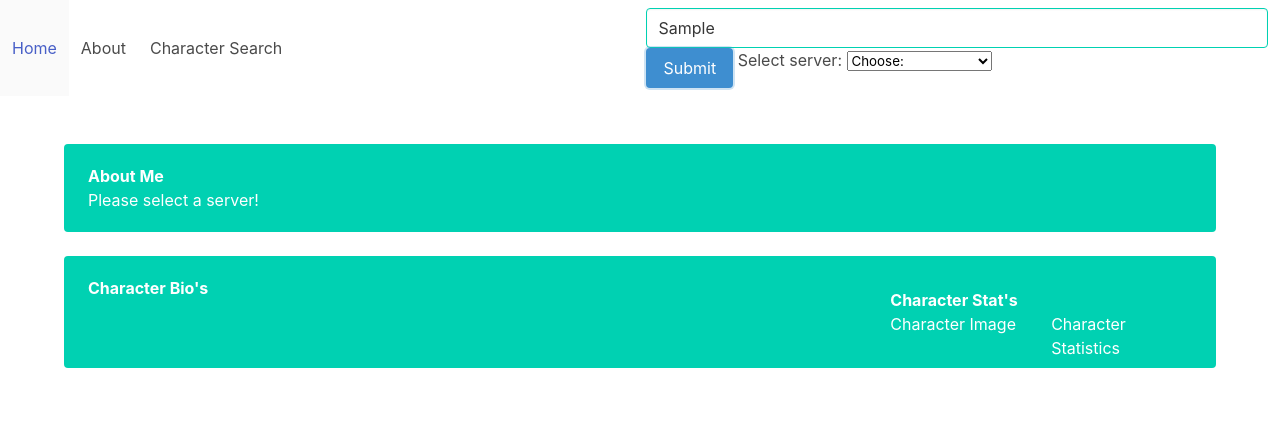
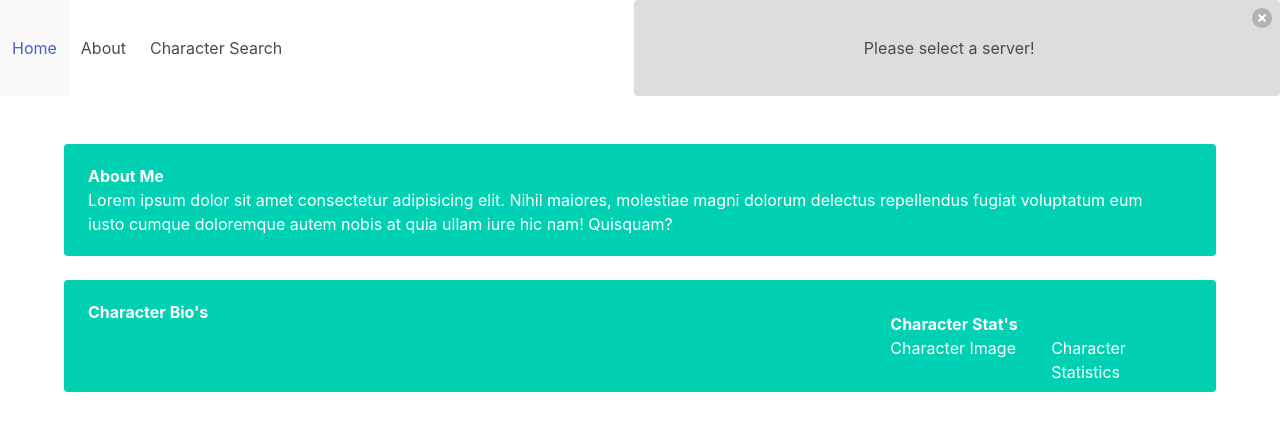
Before and after one commit to catleejs/ffxiv-character-data, a plain HTML site: page index.html in a window 1280 px wide. Both pictures are taken after typing "Sample" into the empty fields and a click on the button "Submit". Drawn offline with nearby package versions, Linux system fonts and the light colour scheme; no server answers.

Commit message:
add error message target

```diff
--- a/assets/script/script.js
+++ b/assets/script/script.js
@@ -3,6 +3,7 @@ const ffxivUrl = "https://xivapi.com/";
 const characterSearch = "character/search";
 const characterid = "character/";
 const historyKey = 'searchHistory';
+const errorDiv = document.querySelector('#search-error');
 
 const xivServers = ["Adamantoise", "Aegis", "Alexander", "Anima", "Asura", "Atomos", "Bahamut", "Balmung", "Behemoth", "Belias", "Brynhildr", "Cactuar", "Carbuncle", "Cerberus", "Chocobo", "Coeurl", "Diabolos", "Durandal", "Excalibur", "Exodus", "Faerie", "Famfrit", "Fenrir", "Garuda", "Gilgamesh", "Goblin", "Gungnir", "Hades", "Hyperion", "Ifrit", "Ixion", "Jenova", "Kujata", "Lamia", "Leviathan", "Lich", "Louisoix", "Malboro", "Mandragora", "Masamune", "Mateus", "Midgardsormr", "Moogle", "Odin", "Omega", "Pandaemonium", "Phoenix", "Ragnarok", "Ramuh", "Ridill", "Sargatanas", "Shinryu", "Shiva", "Siren", "Tiamat", "Titan", "Tonberry", "Typhon", "Ultima", "Ultros", "Unicorn", "Valefor", "Yojimbo", "Zalera", "Zeromus", "Zodiark", "Spriggan", "Twintania", "HongYuHai", "ShenYiZhiDi", "LaNuoXiYa", "HuanYingQunDao", "MengYaChi", "YuZhouHeYin", "WoXianXiRan", "ChenXiWangZuo", "BaiYinXiang", "BaiJinHuanXiang", "ShenQuanHen", "ChaoFengTing", "LvRenZhanQiao", "FuXiaoZhiJian", "Longchaoshendian", "MengYuBaoJing", "ZiShuiZhanQiao", "YanXia", "JingYuZhuangYuan", "MoDuNa", "HaiMaoChaWu", "RouFengHaiWan", "HuPoYuan"]
 
@@ -57,21 +58,32 @@ const attachStatChart = function (target, width, height, statnames, statvals, st
   target.innerHTML = `<img alt='character stats' src=${chartUrl}></img>`;
 }
 
+document.querySelector('#close-error').addEventListener('click', ev => {
+  ev.preventDefault();
+  if (errorDiv.classList.contains('is-active')) {
+    errorDiv.classList.remove('is-active');
+  }
+})
+
+function showSearchError(err) {
+  errorDiv.querySelector('p').textContent = err;
+  errorDiv.classList.add('is-active');
+}
+
 document.querySelector('#search-button').addEventListener('click', ev => {
   ev.preventDefault();
-  let desc = document.querySelector('#about-me-text');
   let text = document.querySelector('#search-text');
 
   let searchStr = text.value;
   if ('' === searchStr) {
-    desc.textContent = 'Please enter a name to search!';
+    showSearchError('Please enter a name to search!')
     console.log('no character name to search');
     return false;
   }
 
   let server = document.querySelector('#server-list').value;
   if ('' === server) {
-    desc.textContent = 'Please select a server!';
+    showSearchError('Please select a server!')
     console.log('unselected server');
     return false;
   }
@@ -96,6 +108,7 @@ document.querySelector('#search-button').addEventListener('click', ev => {
     if (loader.classList.contains('is-active')) {
       loader.classList.remove('is-active');
     }
+    showSearchError(err.message);
     console.log(err);
   });
 });
--- a/assets/style/style.css
+++ b/assets/style/style.css
@@ -23,3 +23,23 @@
   opacity: 1;
   z-index: 1;
 }
+
+.err-notification {
+  position: absolute;
+  top: 0;
+  left: 0;
+  height: 100%;
+  width: 100%;
+  background: #dddddd;
+  opacity: 0;
+  z-index: -2;
+  transition: opacity .3s;
+  display: flex;
+  justify-content: center;
+  align-items: center;
+  border-radius: 4px;
+}
+.err-notification.is-active {
+  opacity: 1;
+  z-index: 1;
+}
--- a/index.html
+++ b/index.html
@@ -50,6 +50,10 @@
               </select>
             </form>
             <!--form error -->
+            <div id='search-error' class='notification err-notification'>
+              <button id='close-error' class='delete'></button>
+              <p id='search-error-message'></p>
+            </div>
           </div>
         </div>
       </div>
```
